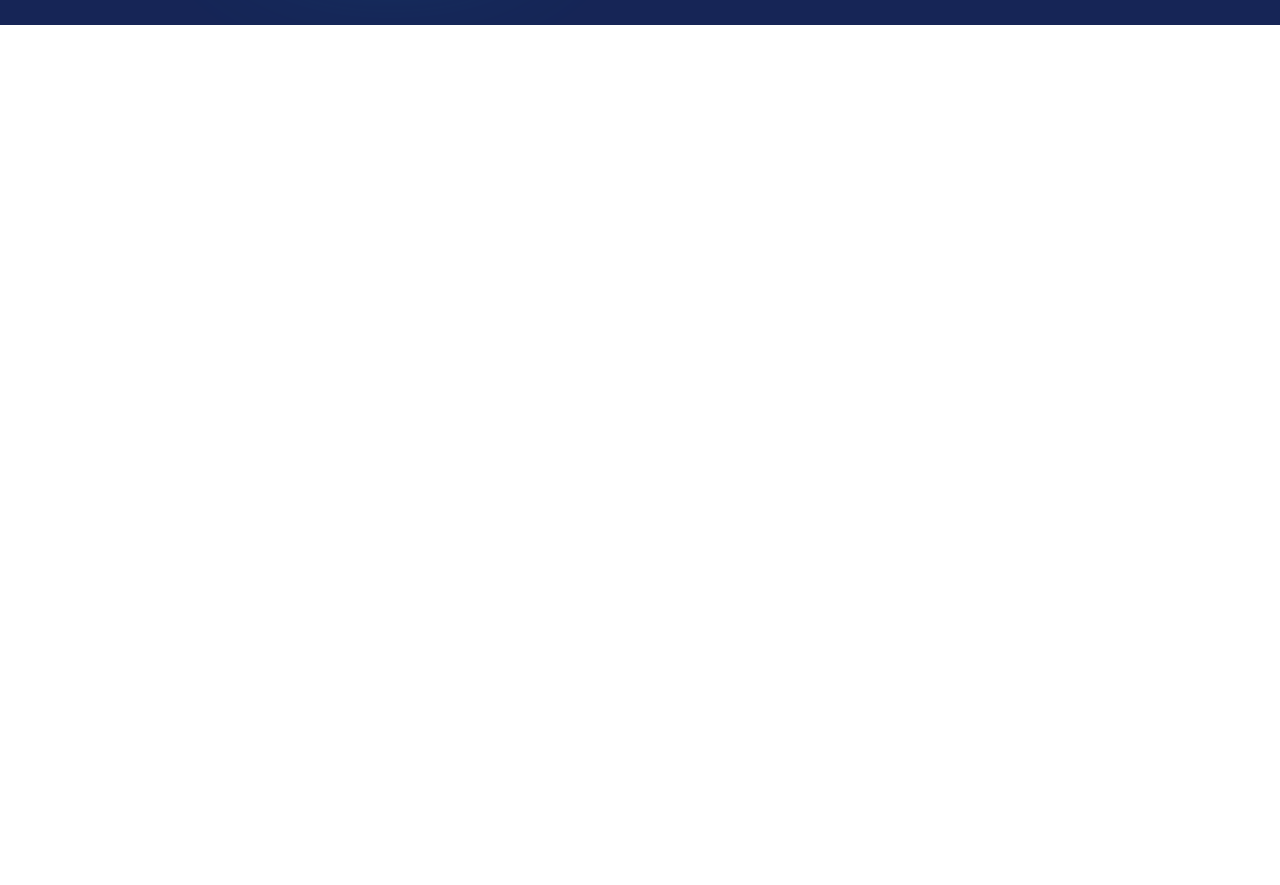
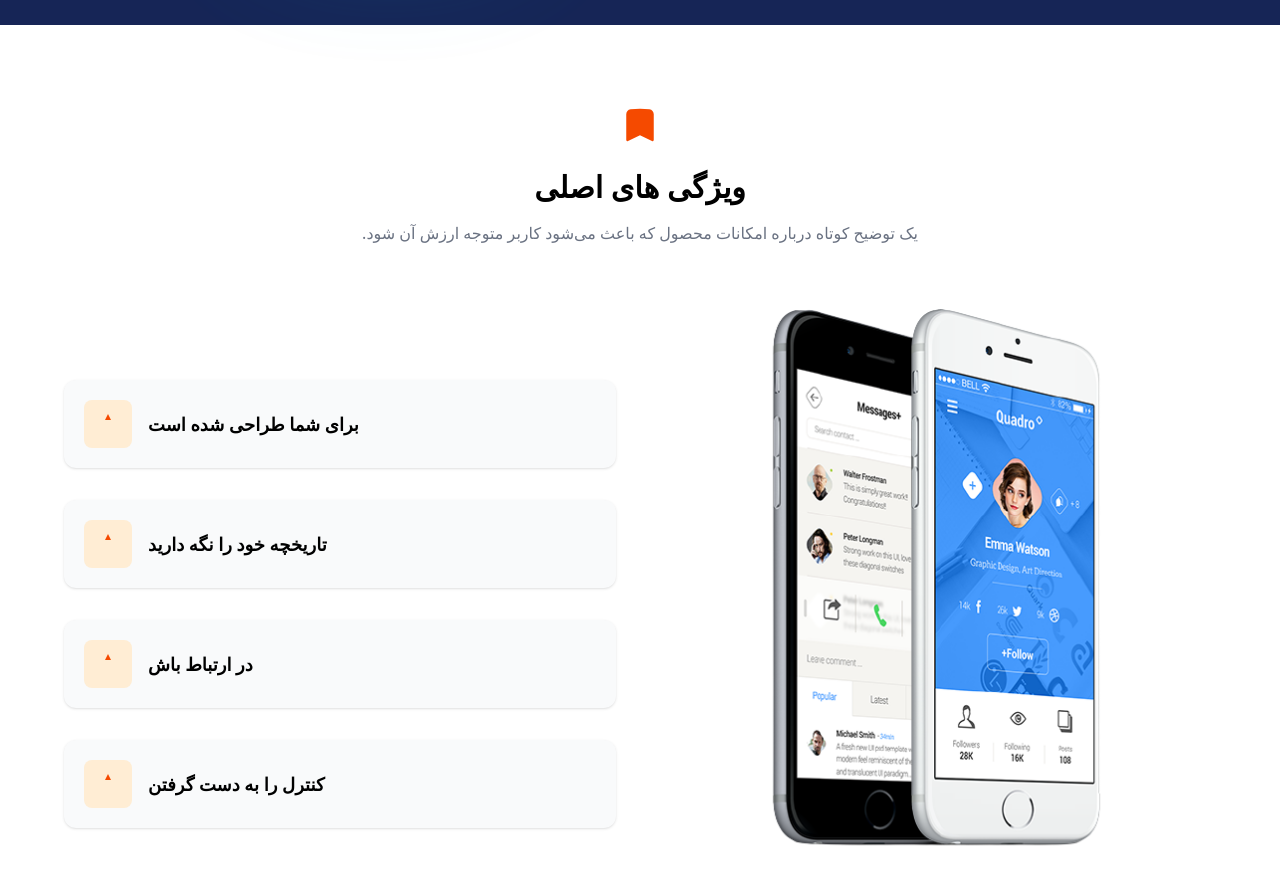
Before and after one commit to VibelessYoung/SocialX-UI, a React (Vite) app: page / in a window 1280 px wide. Shown: the part 775-1660 px from the top of the page. Before the commit the page ends 800 px from the top, so only its background shows below. Built offline with nearby package versions, Linux system fonts and the light colour scheme.

Commit message:
feature section created

```diff
--- a/src/components/Feature.jsx
+++ b/src/components/Feature.jsx
@@ -1,7 +1,70 @@
 import React from "react";
 
 function Feature() {
-  return <div></div>;
+  return (
+    <section className="bg-white py-20 px-6">
+      <div className="max-w-6xl mx-auto">
+        <div className="text-center mb-16">
+          <svg
+            xmlns="http://www.w3.org/2000/svg"
+            viewBox="0 0 24 24"
+            fill="currentColor"
+            className="w-10 h-10 text-orange-600 mx-auto"
+          >
+            <path
+              fillRule="evenodd"
+              d="M6.32 2.577a49.255 49.255 0 0 1 11.36 0c1.497.174 2.57 1.46 2.57 2.93V21a.75.75 0 0 1-1.085.67L12 18.089l-7.165 3.583A.75.75 0 0 1 3.75 21V5.507c0-1.47 1.073-2.756 2.57-2.93Z"
+              clipRule="evenodd"
+            />
+          </svg>
+
+          <h2 className="text-3xl font-bold mt-6 mb-4">ویژگی های اصلی</h2>
+
+          <p dir="rtl" className="text-gray-500 max-w-2xl mx-auto">
+            یک توضیح کوتاه درباره امکانات محصول که باعث می‌شود کاربر متوجه ارزش
+            آن شود.
+          </p>
+        </div>
+
+        <div className="flex flex-col lg:flex-row items-center gap-12">
+          <div className="flex-1 space-y-8">
+            {[
+              "برای شما طراحی شده است",
+              "تاریخچه خود را نگه دارید",
+              "در ارتباط باش",
+              "کنترل را به دست گرفتن",
+            ].map((item, index) => (
+              <div
+                key={index}
+                className="flex items-center gap-4 p-5 rounded-xl shadow-sm hover:shadow-md transition bg-gray-50"
+              >
+                <div className="bg-orange-100 text-orange-600 p-3 rounded-lg">
+                  <svg
+                    xmlns="http://www.w3.org/2000/svg"
+                    viewBox="0 0 24 24"
+                    fill="currentColor"
+                    className="w-6 h-6"
+                  >
+                    <path d="M12 2L15 8H9L12 2Z" />
+                  </svg>
+                </div>
+
+                <h3 className="text-lg font-semibold">{item}</h3>
+              </div>
+            ))}
+          </div>
+
+          <div className="flex-1 flex justify-center">
+            <img
+              src="/src/assets/phone-features.png"
+              alt="phone"
+              className="w-72 md:w-96 lg:w-[420px] object-contain"
+            />
+          </div>
+        </div>
+      </div>
+    </section>
+  );
 }
 
 export default Feature;
```
